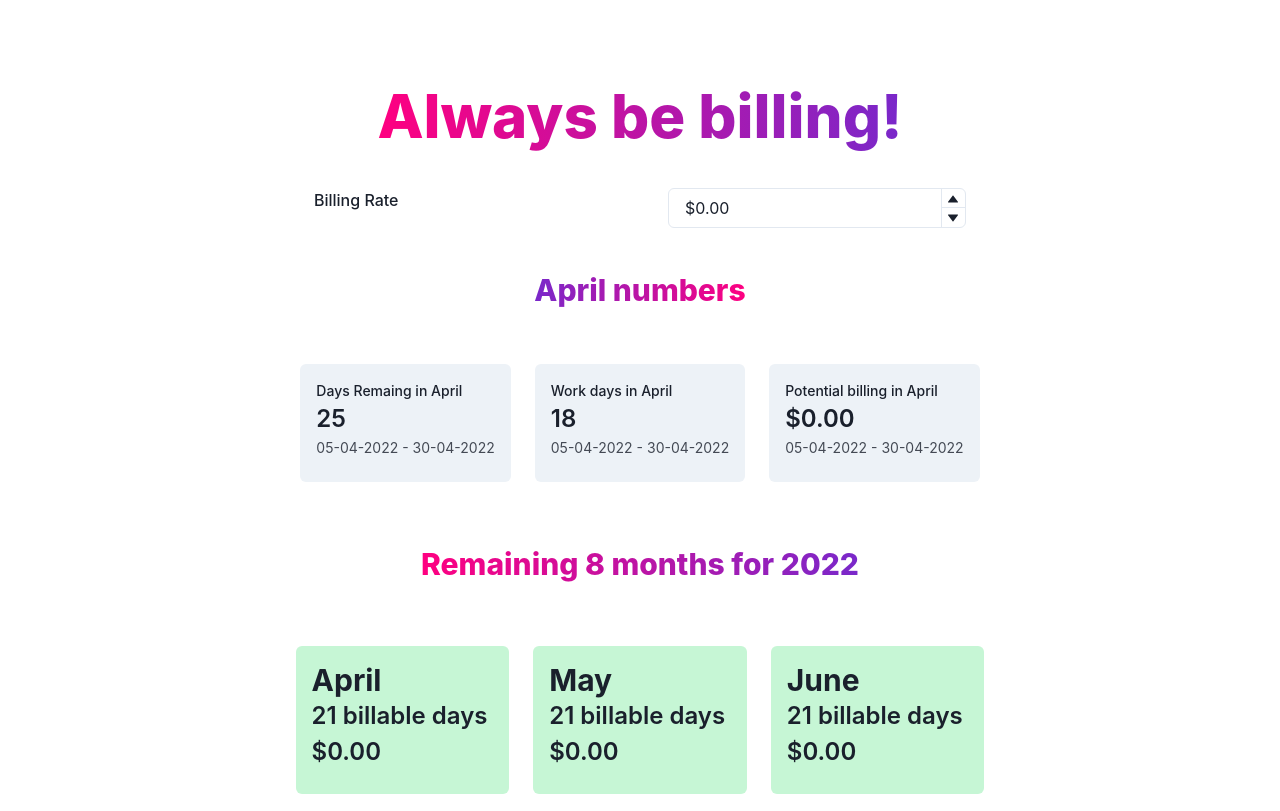
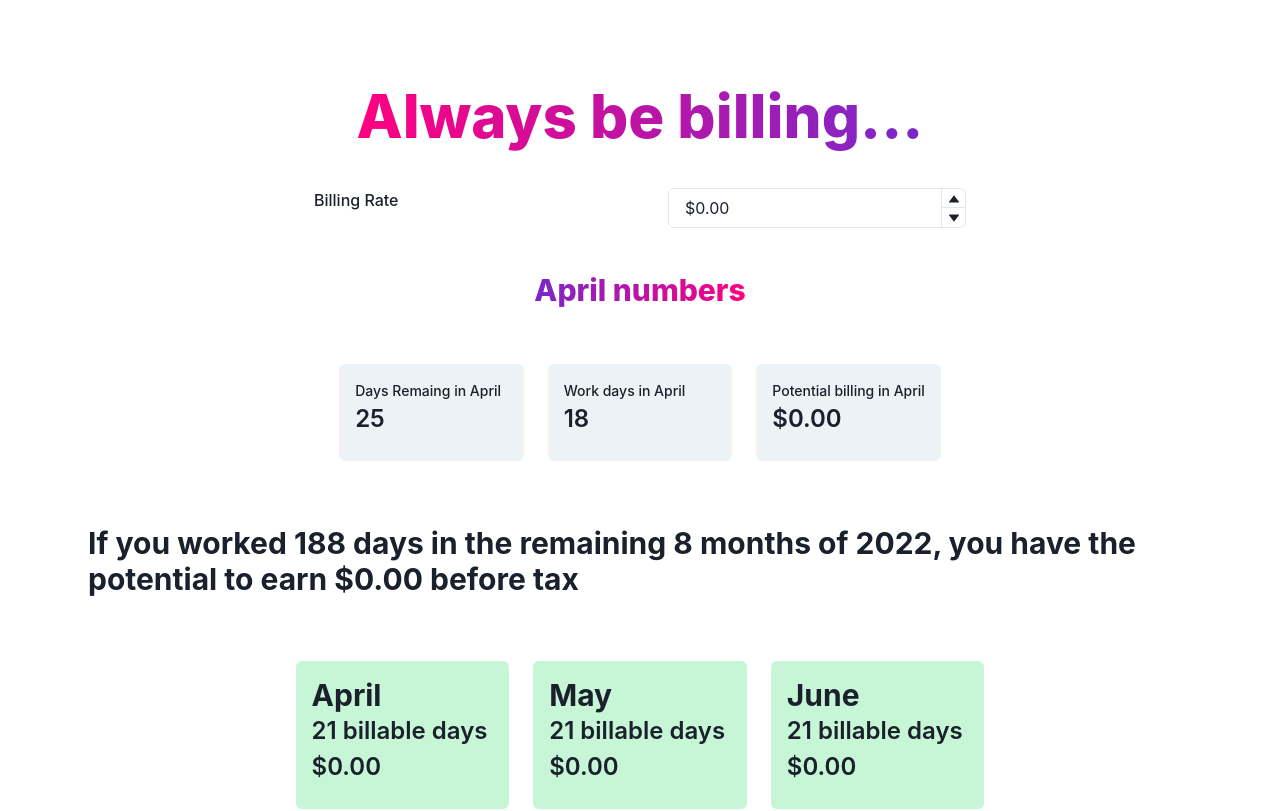
Before and after one commit to seventy6/always-be-billing, a Next.js app: page / in a window 1280 px wide. Shown: the top 811 px of the page. Built offline with nearby package versions, Linux system fonts and the light colour scheme.

Commit message:
cleaned up ui and added a new calculator for year total

```diff
--- a/components/Cards.js
+++ b/components/Cards.js
@@ -12,6 +12,7 @@ import {
 import moment from "moment";
 import { BillingContext } from "../utils/BillingContext";
 import { formatToCurrency } from "../utils/helpers";
+import _, { map } from "underscore";
 
 function Cards(props) {
   const endOfMonth = moment().endOf("month");
@@ -64,6 +65,14 @@ function Cards(props) {
     });
   }
 
+  const remaingMonthsBilling = _.reduce(
+    remaingMonthsData,
+    function (memoizer, value) {
+      return memoizer + value.remainingWorkDays;
+    },
+    0
+  );
+
   return (
     <>
       <Heading as="h2" size="lg">
@@ -80,20 +89,14 @@ function Cards(props) {
           <Stat>
             <StatLabel>Days Remaing in {moment().format("MMMM")}</StatLabel>
             <StatNumber>{remainingDays}</StatNumber>
-            <StatHelpText>
-              {moment().format("DD-MM-YYYY")} -{" "}
-              {endOfMonth.format("DD-MM-YYYY")}
-            </StatHelpText>
+            <StatHelpText></StatHelpText>
           </Stat>
         </GridItem>
         <GridItem bg="gray.100" p={4} borderRadius="md">
           <Stat>
             <StatLabel>Work days in {moment().format("MMMM")}</StatLabel>
             <StatNumber>{remainingWorkDays}</StatNumber>
-            <StatHelpText>
-              {moment().format("DD-MM-YYYY")} -{" "}
-              {endOfMonth.format("DD-MM-YYYY")}
-            </StatHelpText>
+            <StatHelpText></StatHelpText>
           </Stat>
         </GridItem>
         <GridItem bg="gray.100" p={4} borderRadius="md">
@@ -104,21 +107,16 @@ function Cards(props) {
             <StatNumber>
               {formatToCurrency(billing * 7.5 * remainingWorkDays)}
             </StatNumber>
-            <StatHelpText>
-              {moment().format("DD-MM-YYYY")} -{" "}
-              {endOfMonth.format("DD-MM-YYYY")}
-            </StatHelpText>
+            <StatHelpText></StatHelpText>
           </Stat>
         </GridItem>
       </Grid>
-      <Heading as="h1" size="lg" py={2}>
-        <Text
-          bgGradient="linear(to-l, #7928CA, #FF0080)"
-          bgClip="text"
-          fontWeight="extrabold"
-        >
-          Remaining {monthsRemaining} months for {moment().format("YYYY")}
-        </Text>
+      <Heading as="h1" size="lg" py={2} px={20}>
+        If you worked {remaingMonthsBilling} days in the remaining{" "}
+        {monthsRemaining} months of {moment().format("YYYY")}, you have the potential to
+        earn <span bg="pink.100" fontWeight="extrabold">
+           {formatToCurrency(remaingMonthsBilling * 7.5 * billing)} before tax
+        </span>
       </Heading>
       <Grid templateColumns="repeat(3, 1fr)" gap={6} p={14}>
         {remaingMonthsData.map((month) => (
--- a/package.json
+++ b/package.json
@@ -17,7 +17,8 @@
     "next": "12.1.4",
     "numeral": "^2.0.6",
     "react": "18.0.0",
-    "react-dom": "18.0.0"
+    "react-dom": "18.0.0",
+    "underscore": "^1.13.2"
   },
   "devDependencies": {
     "eslint": "8.12.0",
--- a/pages/index.js
+++ b/pages/index.js
@@ -29,7 +29,7 @@ export default function Home() {
             fontSize="6xl"
             fontWeight="extrabold"
           >
-            Always be billing!
+            Always be billing...
           </Text>
         </Heading>
         <Billing />
```
Also changed, not shown: 1 other file (tests, documents, lock files or other folders).
